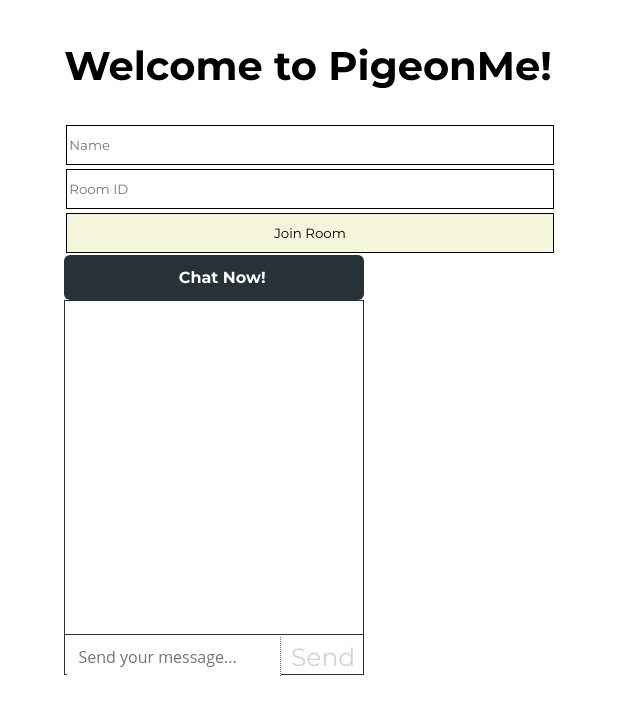
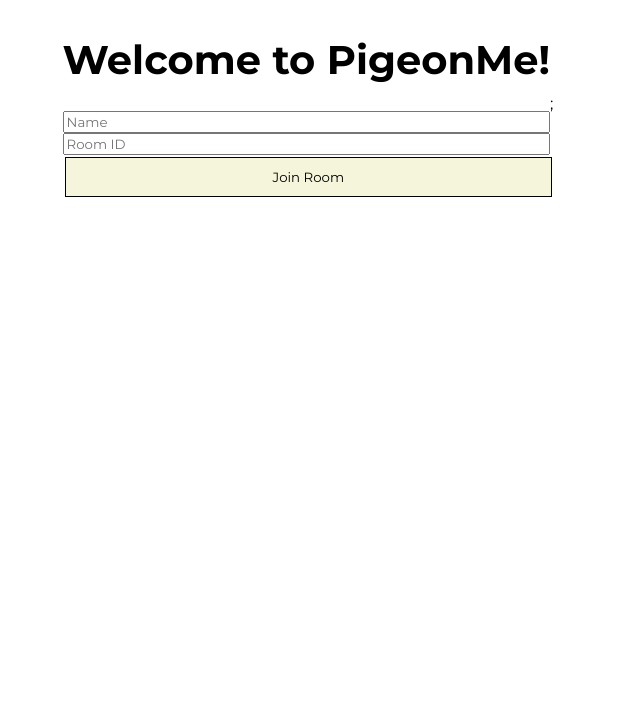
Before and after one commit to AliDzulfiqar/PigeonMeProject, a React (Create React App) app in the folder client/: page / in a window 1280 px wide. Shown: the top 714 px of the page, without its empty margins (0-640 px from the left). Built offline with nearby package versions, Linux system fonts and the light colour scheme; no server answers.

Commit message:
Created state for showchat

```diff
--- a/client/src/App.css
+++ b/client/src/App.css
@@ -20,18 +20,6 @@
 
 h1 {
   font-size: 40px;
-}
-
-
-input,
-textarea {
-  width: 100%;
-  color: #000000;
-  outline: none;
-  border: 1px solid #000000;
-  margin: 2px;
-  height: 40px;
-  transition: all 300ms ease;
 }
 
 button {
--- a/client/src/App.js
+++ b/client/src/App.js
@@ -8,16 +8,20 @@
 function App() {
   const [username, setUsername] = useState("");
   const [room, setRoom] = useState("");
+  const [showChat, setShowChat] = useState(false)
 
   const joinRoom = () => {
     if (username !== "" && room !== "") {
       socket.emit("join_room", room);
+      setShowChat(true);
     }
   };
 
+
   return (
-    <div className="app">
-      <section id="create-room">
+  <div className="app">
+      {!showChat ? (
+        <div className="main-page">
         <h1 className="create-room--header">Welcome to PigeonMe!</h1>
         <div className="form-wrapper">
           <input
@@ -32,10 +36,12 @@
           />
           <button onClick={joinRoom}>Join Room</button>
         </div>
+        </div>
+      ):(
         <Chat socket={socket} username={username} room={room} />
-      </section>
-    </div>
-  );
+      )};
+  </div>
+  )
 }
 
 export default App;
```
